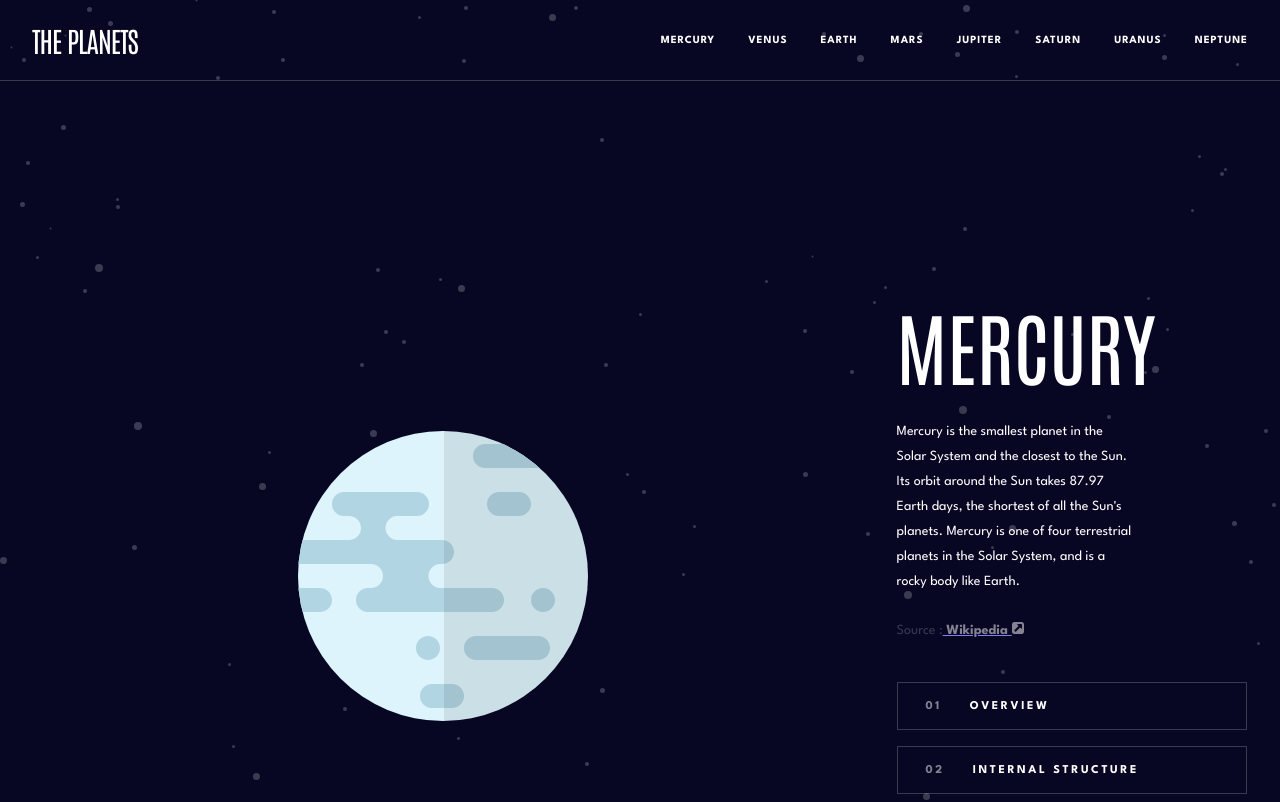
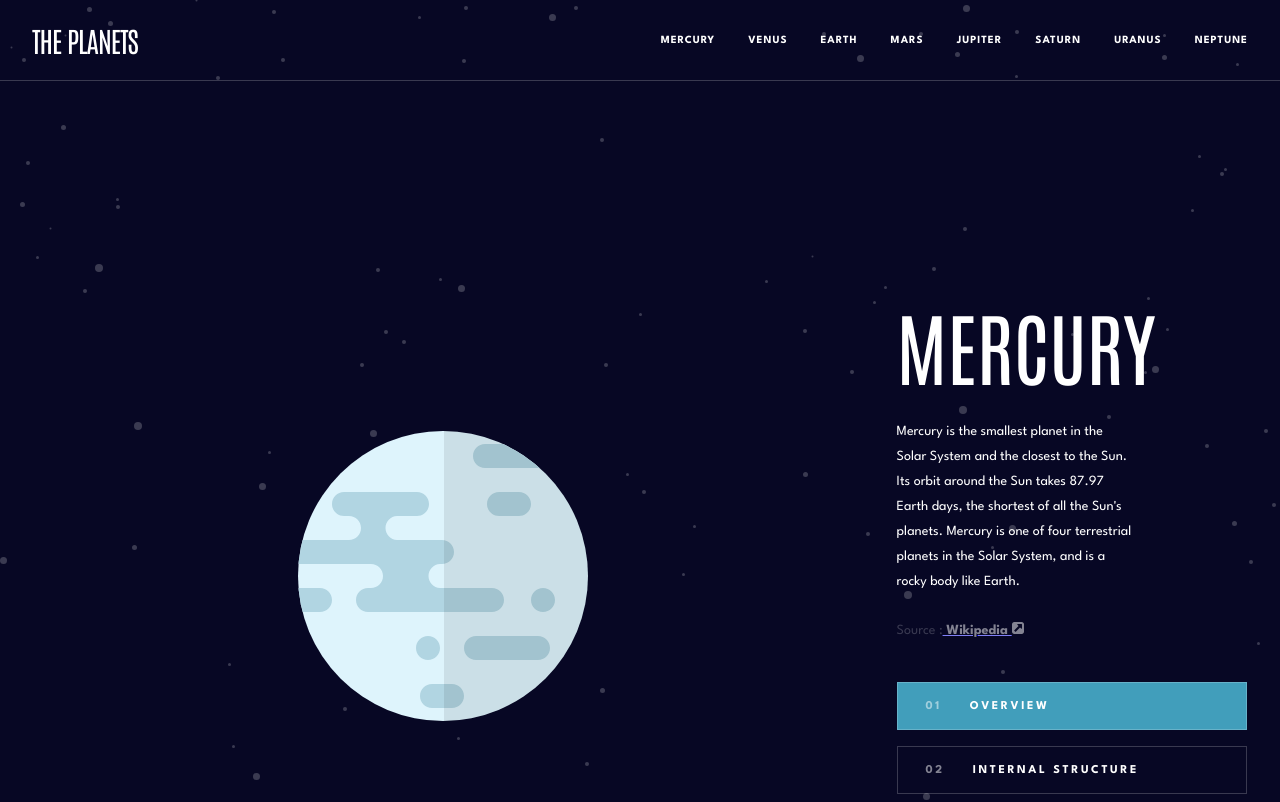
Before and after one commit to irakli85/Planets, a React (Vite) app: page / in a window 1280 px wide. Shown: the top 802 px of the page. Built offline with nearby package versions, Linux system fonts and the light colour scheme.

Commit message:
first commit

```diff
--- a/src/App.jsx
+++ b/src/App.jsx
@@ -11,7 +11,7 @@ function App() {
     <>
       <GlobalStyles/>
       <Header onClick={e => setIndex(e.target.id)}/>
-      <Content data={data} index={index}/>
+      <Content data={data} index={index} active='overview'/>
     </>
   )
 }
--- a/src/components/Content.jsx
+++ b/src/components/Content.jsx
@@ -1,10 +1,12 @@
-import React from 'react'
-import { Link } from 'react-router-dom'
+import React, { useState } from 'react'
+import { Link, useAsyncError } from 'react-router-dom'
 import source from '../../public/images/icon-source.svg'
 import { Main, Container, ImgCont, InfoCont, H1, P, SourceCont, SourceSpan, WikiSpan, BtnCont, Btn, BtnSpan1, BtnSpan2, StatsCont, StatsItemSty, StatsSpan1, StatsSpan2 } from './styledComponents/StyledComponents'
 
 
-const Content = ({data, index}) => {
+const Content = ({data, index, active}) => {
+
+
   return (
     <Main>
 
@@ -26,9 +28,9 @@ const Content = ({data, index}) => {
           </SourceCont>
 
           <BtnCont>
-            <Button num='01' desc='OVERVIEW'/>
-            <Button num='02' desc='Internal Structure'/>
-            <Button num='03' desc='Surface Geology'/>
+            <Button  num='01' desc='overview' color={active === 'overview' ? data[index].color : "transparant"}/>
+            <Button num='02' desc='Internal Structure' color={active === 'internal' ? data[index].color : "transparant"} />
+            <Button num='03' desc='Surface Geology' color={active === 'surface' ? data[index].color : "transparant"} />
           </BtnCont>
 
         </InfoCont>
@@ -55,9 +57,9 @@ const StatsItem = ({title, stats}) => {
   )
 }
 
-const Button = ({num, desc}) => {
+const Button = ({num, desc, color}) => {
   return(
-    <Btn>
+    <Btn background={color} >
       <BtnSpan1>{num}</BtnSpan1>
       <BtnSpan2>{desc}</BtnSpan2>
     </Btn>
--- a/src/components/styledComponents/StyledComponents.jsx
+++ b/src/components/styledComponents/StyledComponents.jsx
@@ -84,6 +84,7 @@ export const Btn = styled.div`
   &:hover{
     background-color: rgba(216, 216, 216, 0.2)
   }
+  background: ${(props) => props.background}
 
 `
 
--- a/src/data.json
+++ b/src/data.json
@@ -21,7 +21,8 @@
       "planet": "./images/planet-mercury.svg",
       "internal": "./images/planet-mercury-internal.svg",
       "geology": "./images/geology-mercury.png"
-    }
+    },
+    "color": "#419EBB"
   },
   {
     "name": "Venus",
@@ -45,7 +46,8 @@
       "planet": "./images/planet-venus.svg",
       "internal": "./images/planet-venus-internal.svg",
       "geology": "./images/geology-venus.png"
-    }
+    },
+    "color": "#EDA249"
   },
   {
     "name": "Earth",
@@ -69,7 +71,8 @@
       "planet": "./images/planet-earth.svg",
       "internal": "./images/planet-earth-internal.svg",
       "geology": "./images/geology-earth.png"
-    }
+    },
+    "color": "#6D2ED5"
   },
   {
     "name": "Mars",
@@ -93,7 +96,8 @@
       "planet": "./images/planet-mars.svg",
       "internal": "./images/planet-mars-internal.svg",
       "geology": "./images/geology-mars.png"
-    }
+    },
+    "color": "#D14C32"
   },
   {
     "name": "Jupiter",
@@ -117,7 +121,8 @@
       "planet": "./images/planet-jupiter.svg",
       "internal": "./images/planet-jupiter-internal.svg",
       "geology": "./images/geology-jupiter.png"
-    }
+    },
+    "color": "#D83A34"
   },
   {
     "name": "Saturn",
@@ -141,7 +146,8 @@
       "planet": "./images/planet-saturn.svg",
       "internal": "./images/planet-saturn-internal.svg",
       "geology": "./images/geology-saturn.png"
-    }
+    },
+    "color": "#CD5120"
   },
   {
     "name": "Uranus",
@@ -165,7 +171,8 @@
       "planet": "./images/planet-uranus.svg",
       "internal": "./images/planet-uranus-internal.svg",
       "geology": "./images/geology-uranus.png"
-    }
+    },
+    "color": "#1EC1A2"
   },
   {
     "name": "Neptune",
@@ -189,6 +196,7 @@
       "planet": "./images/planet-neptune.svg",
       "internal": "./images/planet-neptune-internal.svg",
       "geology": "./images/geology-neptune.png"
-    }
+    },
+    "color": "#2D68F0"
   }
 ]
```
